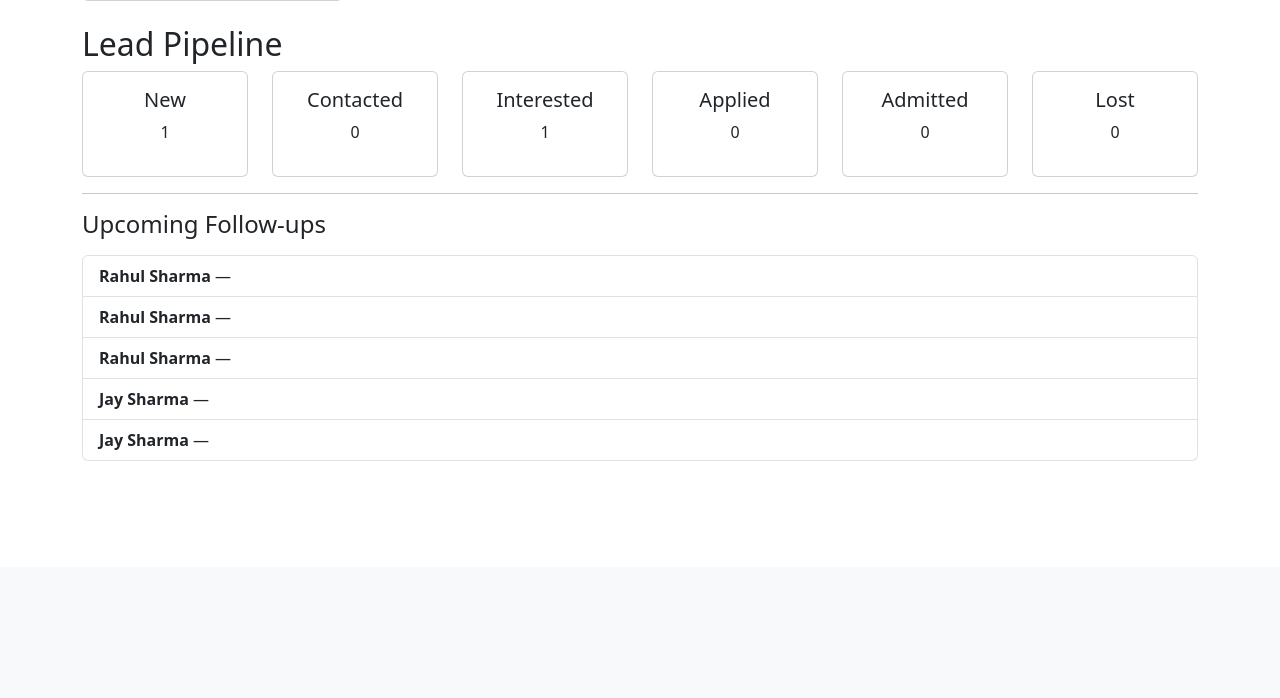
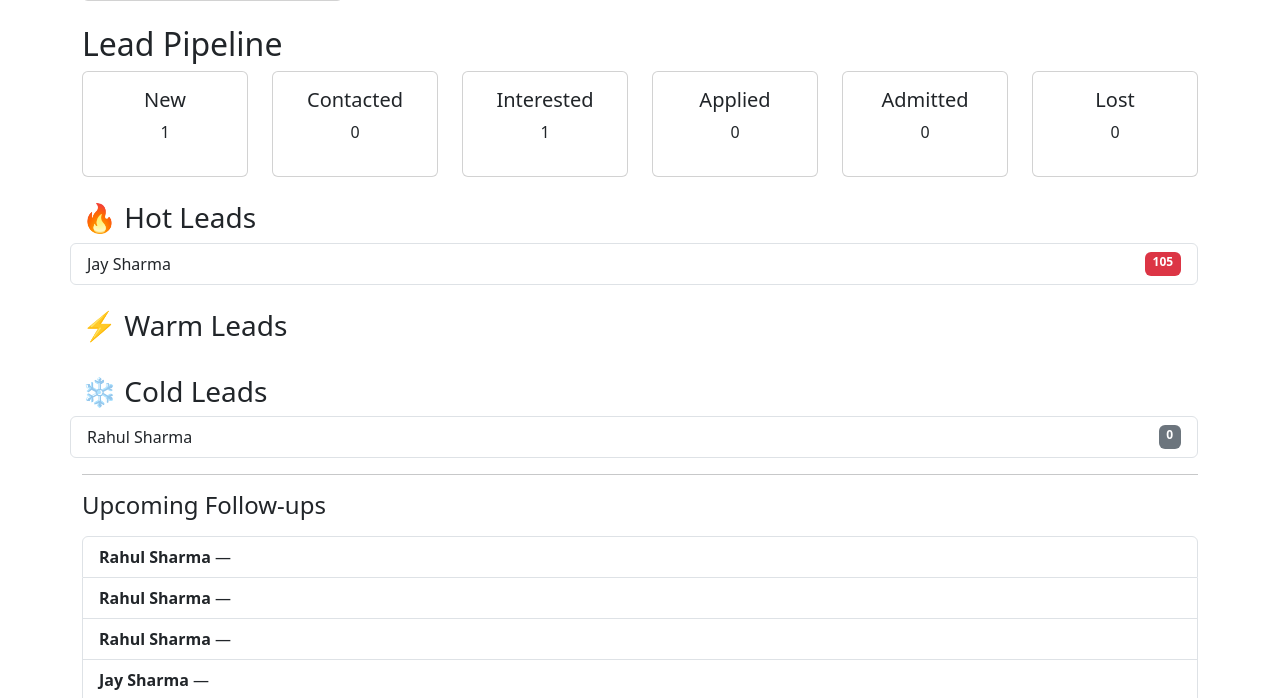
Before and after one commit to ash-csai/lead-intelligence-system, a Flask app: page / in a window 1280 px wide. Shown: the part 233-931 px from the top of the page. Before the commit the page ends 694 px from the top, so only its background shows below. Run offline with Flask 3, Linux system fonts and the light colour scheme; data comes from the database, SQL or seed files in the repository.

Commit message:
Prioritization System

```diff
--- a/app.py
+++ b/app.py
@@ -87,6 +87,27 @@ def dashboard():
         LIMIT 5
     """).fetchall()
 
+    hot_leads = db.execute("""
+        SELECT *
+        FROM leads
+        WHERE lead_score >= 70
+        ORDER BY lead_score DESC
+    """).fetchall()
+
+    warm_leads = db.execute("""
+        SELECT *
+        FROM leads
+        WHERE lead_score BETWEEN 40 AND 69
+        ORDER BY lead_score DESC
+    """).fetchall()
+
+    cold_leads = db.execute("""
+        SELECT *
+        FROM leads
+        WHERE lead_score < 40
+        ORDER BY lead_score DESC
+    """).fetchall()
+
     return render_template(
         "dashboard.html",
         new=new,
@@ -96,7 +117,10 @@ def dashboard():
         admitted=admitted,
         lost=lost,
         total=total,
-        upcoming=upcoming
+        upcoming=upcoming,
+        hot_leads=hot_leads,
+        warm_leads=warm_leads,
+        cold_leads=cold_leads
     )
 
 @app.route("/leads/add", methods=["GET","POST"])
--- a/templates/dashboard.html
+++ b/templates/dashboard.html
@@ -73,6 +73,41 @@
 </div>
 </div>
 
+<h3 class="mt-4">🔥 Hot Leads</h3>
+
+<ul class="list-group mb-4">
+{% for lead in hot_leads %}
+<li class="list-group-item d-flex justify-content-between">
+    {{ lead.student_name }}
+    <span class="badge bg-danger">{{ lead.lead_score }}</span>
+</li>
+{% endfor %}
+</ul>
+
+
+<h3>⚡ Warm Leads</h3>
+
+<ul class="list-group mb-4">
+{% for lead in warm_leads %}
+<li class="list-group-item d-flex justify-content-between">
+    {{ lead.student_name }}
+    <span class="badge bg-warning text-dark">{{ lead.lead_score }}</span>
+</li>
+{% endfor %}
+</ul>
+
+
+<h3>❄ Cold Leads</h3>
+
+<ul class="list-group">
+{% for lead in cold_leads %}
+<li class="list-group-item d-flex justify-content-between">
+    {{ lead.student_name }}
+    <span class="badge bg-secondary">{{ lead.lead_score }}</span>
+</li>
+{% endfor %}
+</ul>
+
 </div>
 
 <hr>
```
